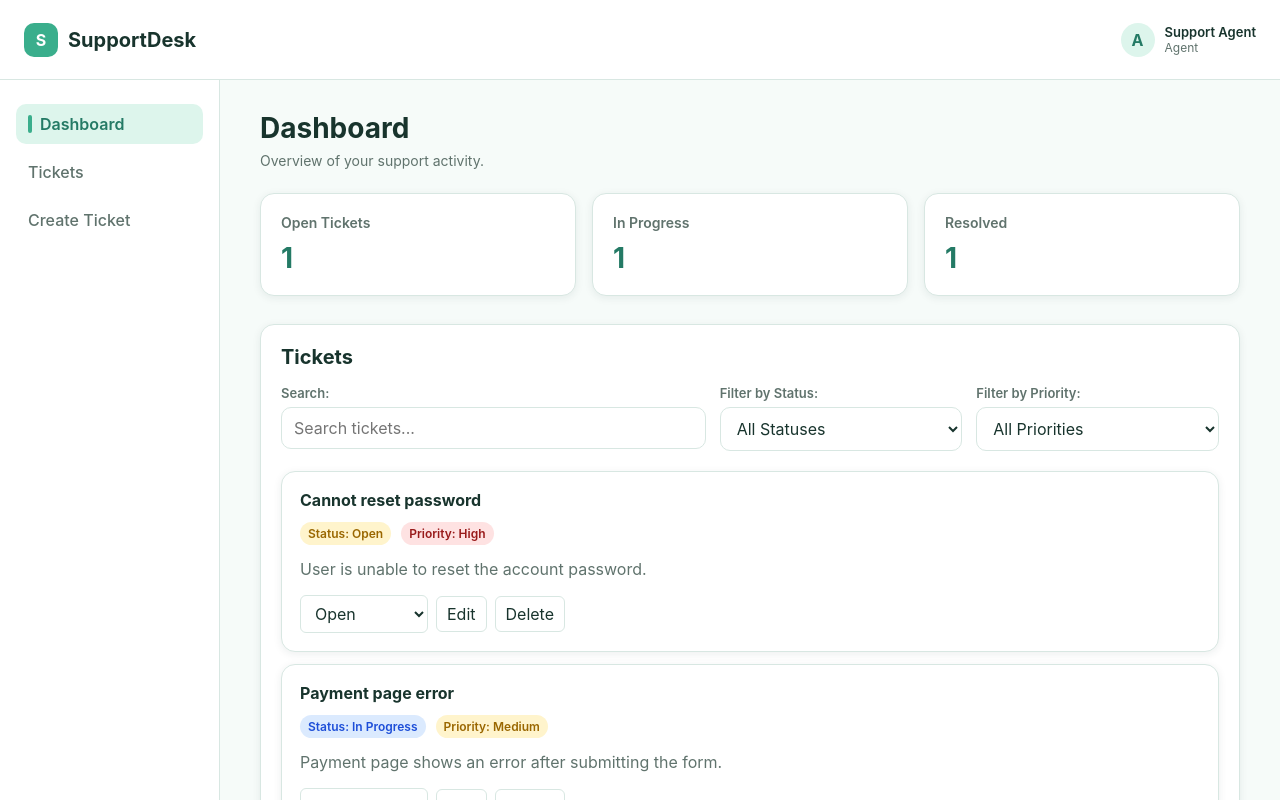
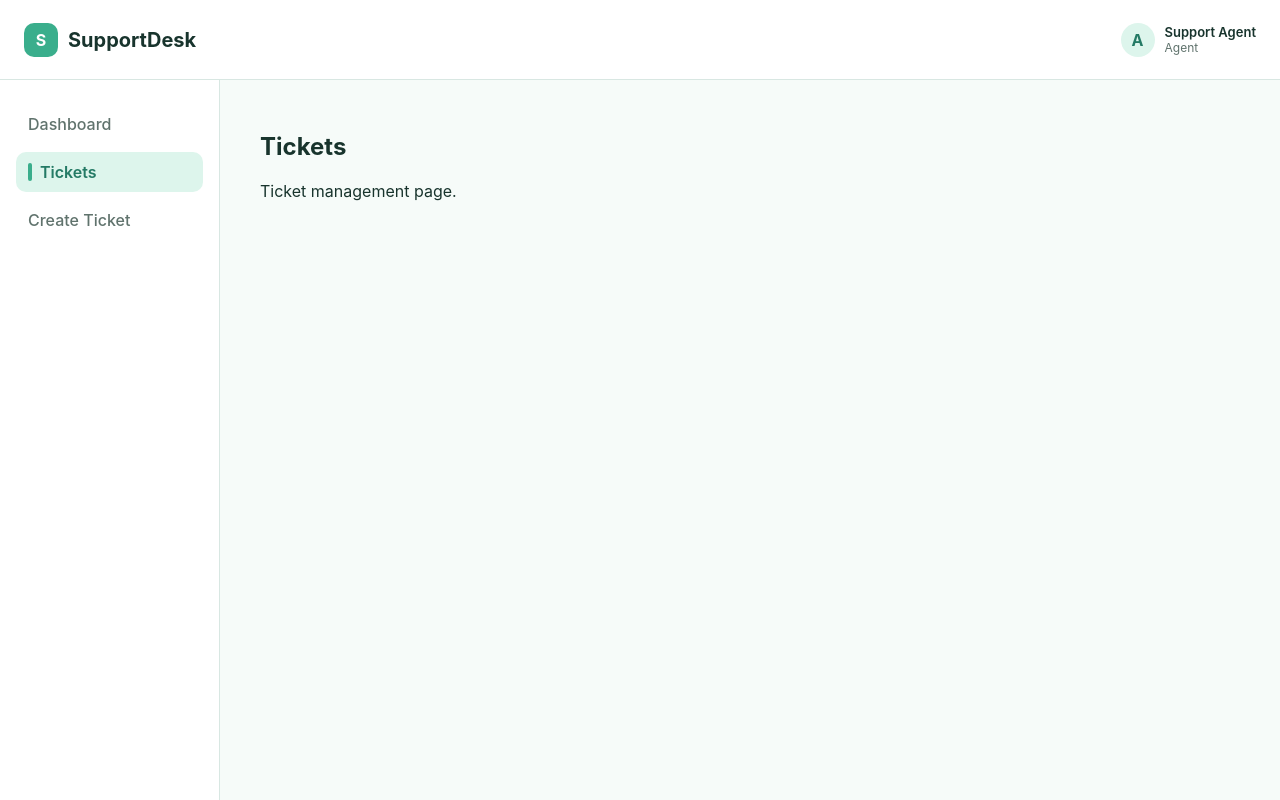
Before and after one commit to Andrew543210/react-ts-support-desk, a React (Vite) app: page /tickets in a window 1280 px wide. Shown: the top 800 px of the page. Built offline with nearby package versions, Linux system fonts and the light colour scheme.

Commit message:
feat(routing): add dashboard and tickets routes

```diff
--- a/src/App.tsx
+++ b/src/App.tsx
@@ -1,16 +1,71 @@
+import { useState } from "react"
+import { tickets } from "./data/tickets"
+import type { Ticket, TicketStatus } from "./types/Ticket"
+import { Routes, Route } from "react-router-dom"
 import Header from "./components/Header/Header"
 import Sidebar from "./components/Sidebar/Sidebar"
 import Dashboard from "./components/Dashboard/Dashboard"
+import TicketsPage from "./pages/TicketsPage/TicketsPage"
 import styles from "./App.module.css"
 
 
 function App() {
+  const [ticketList, setTicketList] = useState(tickets)
+
+  function handleCreateTicket(ticket: Ticket) {
+        setTicketList((currentTickets) => [
+            ...currentTickets,
+            ticket,
+        ])
+    }
+
+    function handleStatusChange(id: number, status: TicketStatus) {
+        setTicketList((currentTickets) =>
+            currentTickets.map((ticket) =>
+                ticket.id === id
+                    ? { ...ticket, status }
+                    : ticket
+            )
+        )
+    }
+
+    function handleDeleteTicket(id: number) {
+        setTicketList((currentTickets) =>
+            currentTickets.filter((ticket) => ticket.id !== id)
+        )
+    }
+
+    function handleSaveTicket(updatedTicket: Ticket) {
+    setTicketList((currentTickets) =>
+        currentTickets.map((ticket) =>
+            ticket.id === updatedTicket.id
+                ? updatedTicket
+                : ticket
+        )
+    )
+    }
+
+
   return (<>
     <Header />
     <div className={styles.layout}>
       <Sidebar />
       <main className={styles.main}>
-        <Dashboard />
+        <Routes>
+          <Route
+            path="/"
+            element={
+                <Dashboard
+                    tickets={ticketList}
+                    onCreateTicket={handleCreateTicket}
+                    onStatusChange={handleStatusChange}
+                    onDeleteTicket={handleDeleteTicket}
+                    onSaveTicket={handleSaveTicket}
+                />
+            }
+          />
+          <Route path="/tickets" element={<TicketsPage />} />
+        </Routes>
       </main>
     </div>
   </>)
--- a/src/components/Dashboard/Dashboard.tsx
+++ b/src/components/Dashboard/Dashboard.tsx
@@ -3,71 +3,50 @@ import styles from "./Dashboard.module.css"
 import StatCard from "../StatCard/StatCard"
 import TicketList from "../TicketList/TicketList"
 import CreateTicketForm from "../CreateTicketForm/CreateTicketForm"
-import { tickets } from "../../data/tickets"
 import type { Ticket, TicketStatus } from "../../types/Ticket"
 
+type DashboardProps = {
+    tickets: Ticket[]
+    onCreateTicket: (ticket: Ticket) => void
+    onStatusChange: (id: number, status: TicketStatus) => void
+    onDeleteTicket: (id: number) => void
+    onSaveTicket: (ticket: Ticket) => void
+}
 
-export default function Dashboard() {
-
-    const [ticketList, setTicketList] = useState(tickets)
+export default function Dashboard({
+    tickets,
+    onCreateTicket,
+    onStatusChange,
+    onDeleteTicket,
+    onSaveTicket,
+}: DashboardProps) {
     const [editingTicket, setEditingTicket] = useState<Ticket | null>(null)
-
 
     const stats = [
         {
             title: "Open Tickets",
-            value: ticketList.filter((ticket) => ticket.status === "open").length,
+            value: tickets.filter((ticket) => ticket.status === "open").length,
         },
         {
             title: "In Progress",
-            value: ticketList.filter((ticket) => ticket.status === "in-progress").length,
+            value: tickets.filter((ticket) => ticket.status === "in-progress").length,
         },
         {
             title: "Resolved",
-            value: ticketList.filter((ticket) => ticket.status === "resolved").length,
+            value: tickets.filter((ticket) => ticket.status === "resolved").length,
         },
     ]
-
-    function handleCreateTicket(ticket: Ticket) {
-        setTicketList((currentTickets) => [
-            ...currentTickets,
-            ticket,
-        ])
-    }
-
-    function handleStatusChange(id: number, status: TicketStatus) {
-        setTicketList((currentTickets) =>
-            currentTickets.map((ticket) =>
-                ticket.id === id
-                    ? { ...ticket, status }
-                    : ticket
-            )
-        )
-    }
 
     function handleEditTicket(ticket: Ticket) {
         setEditingTicket(ticket)
     }
 
-    function handleCancelEdit() {
+    function handleSaveTicket(ticket: Ticket) {
+        onSaveTicket(ticket)
         setEditingTicket(null)
     }
 
-    function handleDeleteTicket(id: number) {
-        setTicketList((currentTickets) =>
-            currentTickets.filter((ticket) => ticket.id !== id)
-        )
-    }
-
-    function handleSaveTicket(updatedTicket: Ticket) {
-        setTicketList((currentTickets) =>
-            currentTickets.map((ticket) =>
-                ticket.id === updatedTicket.id
-                    ? updatedTicket
-                    : ticket
-            )
-        )
-
+    function handleCancelEdit() {
         setEditingTicket(null)
     }
 
@@ -77,6 +56,7 @@ export default function Dashboard() {
                 <h1 className={styles.title}>Dashboard</h1>
                 <p className={styles.subtitle}>Overview of your support activity.</p>
             </header>
+
             <section className={styles.statsGrid}>
                 {stats.map((stat) => (
                     <StatCard
@@ -86,14 +66,16 @@ export default function Dashboard() {
                     />
                 ))}
             </section>
+
             <TicketList
-                tickets={ticketList}
-                onStatusChange={handleStatusChange}
-                onDeleteTicket={handleDeleteTicket}
+                tickets={tickets}
+                onStatusChange={onStatusChange}
+                onDeleteTicket={onDeleteTicket}
                 onEditTicket={handleEditTicket}
             />
+
             <CreateTicketForm
-                onCreateTicket={handleCreateTicket}
+                onCreateTicket={onCreateTicket}
                 editingTicket={editingTicket}
                 onSaveTicket={handleSaveTicket}
                 onCancelEdit={handleCancelEdit}
--- a/src/components/Sidebar/Sidebar.tsx
+++ b/src/components/Sidebar/Sidebar.tsx
@@ -1,22 +1,27 @@
+import { NavLink } from "react-router-dom"
 import styles from "./Sidebar.module.css"
 
 export default function Sidebar() {
     return (
         <aside className={styles.sidebar}>
             <nav className={styles.nav}>
-                <a
-                    className={`${styles.link} ${styles.active}`}
-                    href="#"
+                <NavLink
+                    to="/"
+                    className={({ isActive }) =>
+                        `${styles.link} ${isActive ? styles.active : ""}`
+                    }
                 >
                     Dashboard
-                </a>
+                </NavLink>
 
-                <a
-                    className={styles.link}
-                    href="#"
+                <NavLink
+                    to="/tickets"
+                    className={({ isActive }) =>
+                        `${styles.link} ${isActive ? styles.active : ""}`
+                    }
                 >
                     Tickets
-                </a>
+                </NavLink>
 
                 <a
                     className={styles.link}
--- a/src/main.tsx
+++ b/src/main.tsx
@@ -1,4 +1,5 @@
 import { StrictMode } from 'react'
+import { BrowserRouter } from "react-router-dom"
 import { createRoot } from 'react-dom/client'
 import "./styles/variables.css"
 import "./styles/globals.css"
@@ -6,6 +7,8 @@ import App from './App.tsx'
 
 createRoot(document.getElementById('root')!).render(
   <StrictMode>
-    <App />
+    <BrowserRouter>
+      <App />
+    </BrowserRouter>
   </StrictMode>,
 )
--- /dev/null
+++ b/src/pages/TicketsPage/TicketsPage.tsx
@@ -0,0 +1,8 @@
+export default function TicketsPage() {
+    return (
+        <section>
+            <h1>Tickets</h1>
+            <p>Ticket management page.</p>
+        </section>
+    )
+}
```
